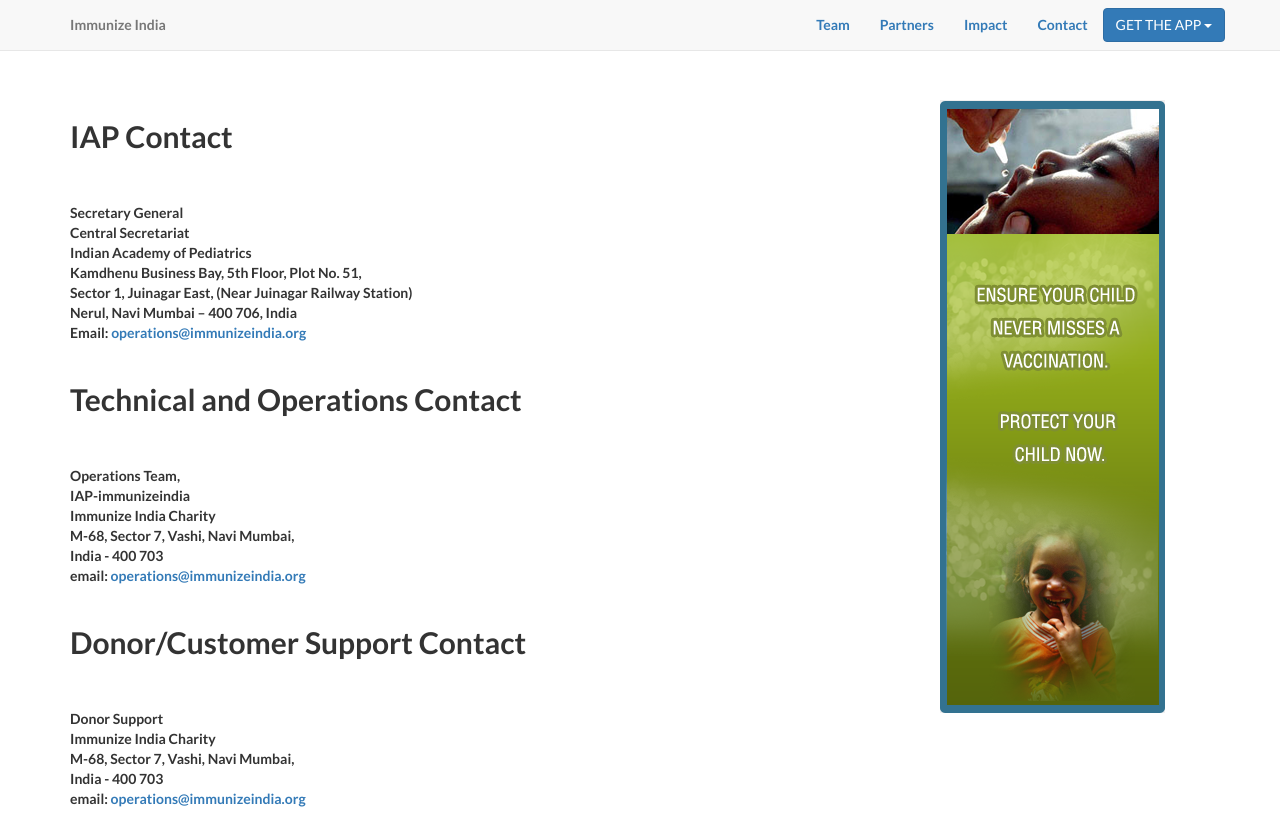
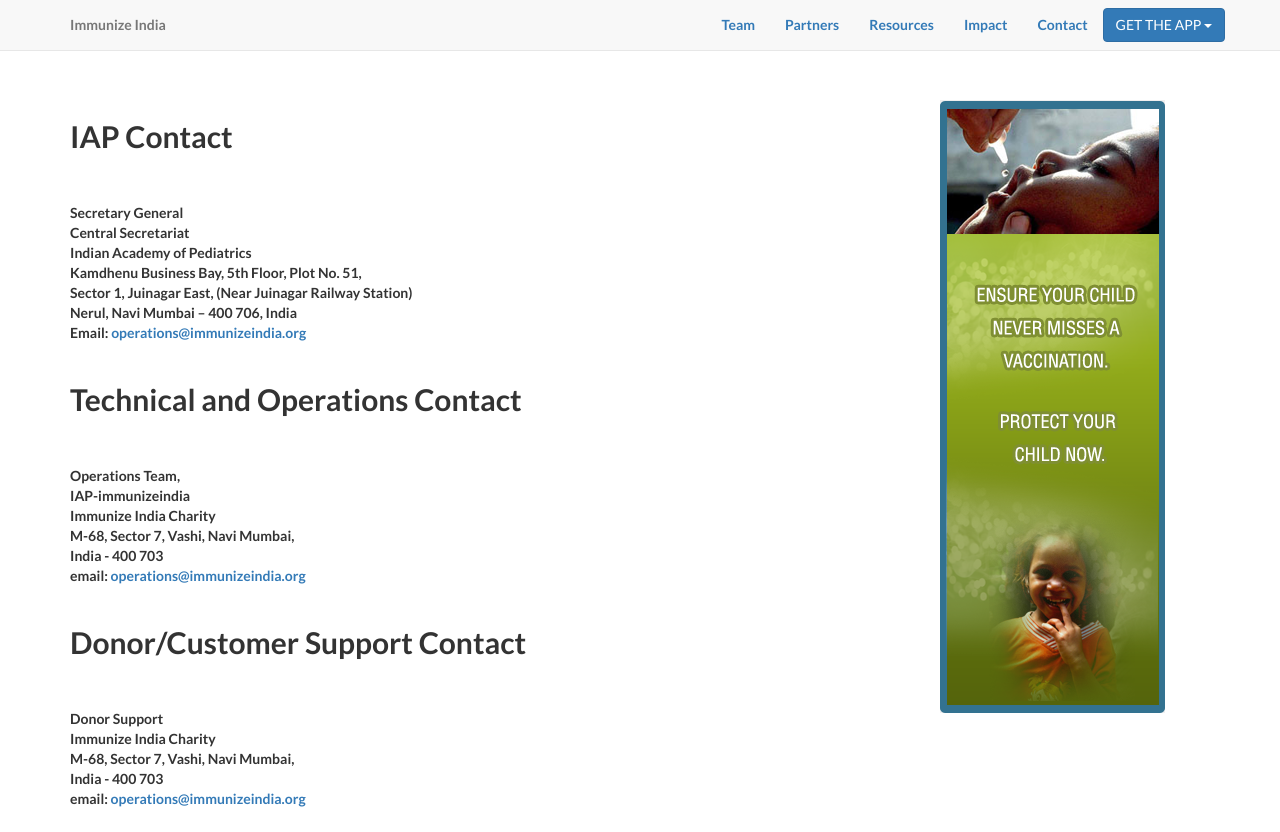
Before and after one commit to immunize-india/immunize-india.github.io, a plain HTML site: page contact.html in a window 1280 px wide. Shown: the top 832 px of the page. Drawn offline with Linux system fonts and the light colour scheme.

Commit message:
add resources link to header

```diff
--- a/contact.html
+++ b/contact.html
@@ -93,6 +93,9 @@ gtag('config', 'AW-820126673');
                     </li>
                     <li>
                         <a href="partners">Partners</a>
+                    </li>
+                    <li>
+                        <a href="http://content.immunizeindia.org">Resources</a>
                     </li>
                     <li>
                         <a href="impact">Impact</a>
```
Also changed, not shown: credits.html (+3 -0 lines), disclaimer.html (+3 -0 lines), donate.html (+3 -0 lines), home.html (+3 -0 lines), impact.html (+3 -0 lines), partners.html (+3 -0 lines), privacy.html (+3 -0 lines), team.html (+3 -0 lines).
